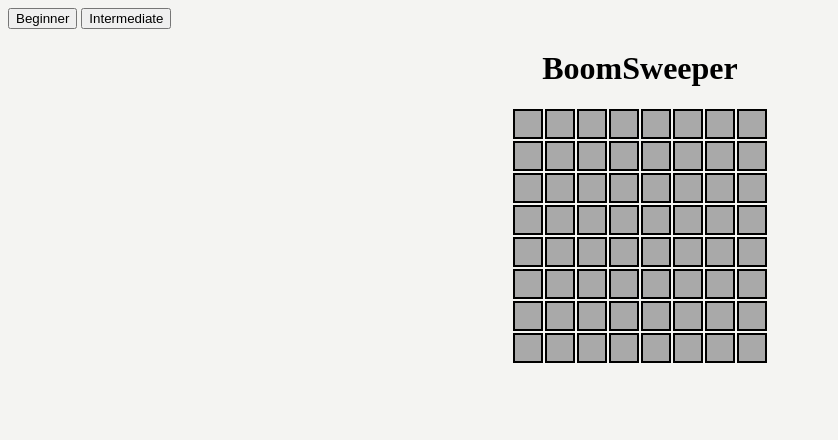
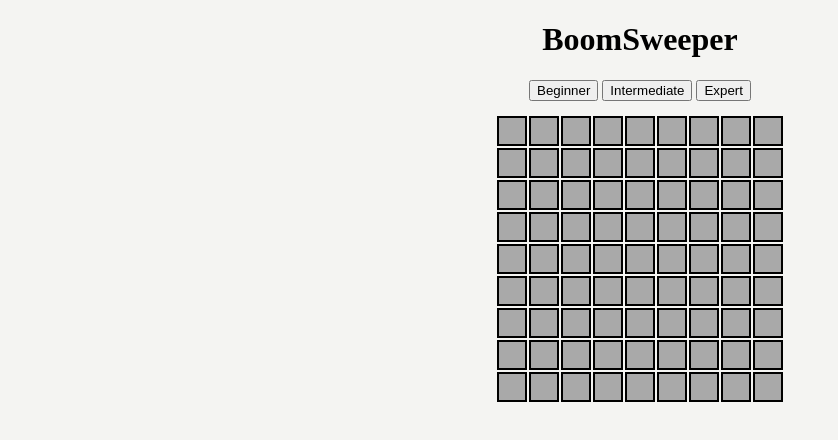
Before and after one commit to BJSummerfield/boomsweeper, a plain HTML site: page index.html in a window 1280 px wide. Both pictures are taken after a click on the button "Beginner". Shown: the whole page, without its empty margins (0-838 px from the left). Drawn offline with Linux system fonts and the light colour scheme.

Commit message:
add expert and restart buttons

```diff
--- a/index.html
+++ b/index.html
@@ -5,12 +5,13 @@
   </head>
   <body>
     <title>BoomSweeper</title>
-    <div class="difficulty">
-      <input type="button" value="Beginner">
-      <input type="button" value="Intermediate">
-    </div>
     <div class="container">
       <h1 class="title">BoomSweeper</h1>
+      <div class="difficulty">
+        <input type="button" value="Beginner">
+        <input type="button" value="Intermediate">
+        <input type="button" value="Expert">
+      </div>
       <div class="cell-container beginner"></div>
       <h2 class="title"></h2>
     </div>
--- a/public/javascript/main.js
+++ b/public/javascript/main.js
@@ -2,44 +2,48 @@ import Grid from './views/grid.js'
 import Board from './models/board.js'
 
 const banner = document.querySelector('.difficulty');
-
-var rows = 8
-var columns = 8
+var rows = 9
+var columns = 9
 var booms = 10
-var board
-var grid
-
-board = new Board(columns, rows, booms);
-const cells = document.querySelector('.cell-container');
-console.log(cells.classList)
-grid = new Grid({ element: cells, board });
+const board = new Board(columns, rows, booms);
+var cells = document.querySelector('.cell-container');
+const grid = new Grid({ element: cells, board });
 grid.boardSetup();
 
 banner.addEventListener('click', () => {
-	var difficulty = 'beginner'
-	console.log(event.target.value)
-	// if (event.target.value = 'Beginner') {
-	// 	rows = 8
-	// 	columns = 8
-	// 	booms = 10
-	// 	difficulty = 'beginner'
-	// }
+	if (event.target.value) {
+		var cells = document.querySelector('.cell-container')
+		var difficulty = 'beginner'
+		while (cells.firstChild) {
+			cells.removeChild(cells.firstChild)
+		}
 
-	// if (event.target.value = 'Intermediate') {
-	// 	rows = 16
-	// 	columns = 16
-	// 	booms = 30
-	// 	difficulty = 'intermediate'
-	// }
-	// cells.classList.remove(difficulty)
-	// console.log(cells.classList)
-	// cells.classList.add(event.target.value.toLowerCase())
-	// console.log(cells.classList[1])
-	while (cells.firstChild) {
-		cells.removeChild(cells.firstChild)
+		if (event.target.value == 'Beginner') {
+			rows = 9
+			columns = 9
+			booms = 10
+			difficulty = 'beginner'
+		}
+
+		if (event.target.value == 'Intermediate') {
+			rows = 16
+			columns = 16
+			booms = 40
+			difficulty = 'intermediate'
+		}
+
+		if (event.target.value == 'Expert') {
+			rows = 16
+			columns = 30
+			booms = 99
+			difficulty = 'expert'
+		}
+		var newNode = document.querySelector('h1')
+		newNode.innerHTML = 'BoomSweeper'
+		cells.setAttribute('class', `cell-container ${event.target.value.toLowerCase()}`)
+		board.setup(columns, rows, booms)
+		grid.boardSetup();
 	}
-	board = new Board(columns, rows, booms);
-	grid = new Grid({ element: cells, board });
-grid.boardSetup();
+
 
 })
--- a/public/javascript/models/board.js
+++ b/public/javascript/models/board.js
@@ -1,6 +1,10 @@
 import Cell from "./cell.js"
 class Board {
 	constructor(columns, rows, booms){
+    this.setup(columns, rows, booms)
+  }
+
+  setup(columns, rows, booms) {
     this.booms = booms
     this.rows = rows
     this.columns = columns
@@ -75,7 +79,6 @@ class Board {
       }
     }
 
-
     gameOver() {
       this.cells.forEach(function(cells){
         cells.forEach(function(cell){
@@ -98,9 +101,8 @@ class Board {
         if (this.cells[x][y].reveal == false) {
           this.reveal(x, y)
         }
-      }
+      }}
     }
-  }
 
   	// loop through each cell checking neighbors
     valueLoop() {
--- a/public/javascript/views/grid.js
+++ b/public/javascript/views/grid.js
@@ -11,20 +11,23 @@ class Grid {
 	}
 
 	leftEvent() {
+		try {
 			var index = event.target.classList[0]
 			var i = Math.floor(index / this.board.columns)
-		var j = index % this.board.rows
-
+			var j = index - (i * this.board.columns)
 			if (this.board.win == null) {
 				this.board.reveal(i, j)
 				this.board.checkWin()
 				if(this.board.win === false) {
-				this.gameLose() //-add gameLose fluff here
+					this.gameLose()
 				}
 				if (this.board.win === true) {
 					this.gameWin()
 				}
 				this.render()
+			}
+		}
+		catch(err) {
 		}
 	}
 
@@ -56,12 +59,12 @@ class Grid {
 	}
 
 	gameLose() {
-		var newNode = document.querySelector('h2')
+		var newNode = document.querySelector('h1')
 		newNode.innerHTML = 'GameOver'
 	}
 
 	gameWin() {
-		var newNode = document.querySelector('h2')
+		var newNode = document.querySelector('h1')
 		newNode.innerHTML = 'You Win!'
 	}
 }
--- a/public/stylesheets/styles.css
+++ b/public/stylesheets/styles.css
@@ -12,12 +12,10 @@ body{
 	grid-gap: 2px
 }
 
-.difficutly {
+.difficulty {
 	justify-content: center;
-	display: grid;
-	grid-gap: 2px;
-	grid-template-columns: 30px 30px);
-	grid-template-rows: 10px 10px);
+	text-align: center;
+	padding-bottom: 15px;
 }
 
 .reveal {
@@ -39,8 +37,8 @@ body{
 }
 
 .beginner {
-	grid-template-columns: repeat(8, 30px);
-	grid-template-rows: repeat(8, 30px);
+	grid-template-columns: repeat(9, 30px);
+	grid-template-rows: repeat(9, 30px);
 }
 
 .intermediate {
```
Lines whose indentation alone changed are shown as unchanged.
